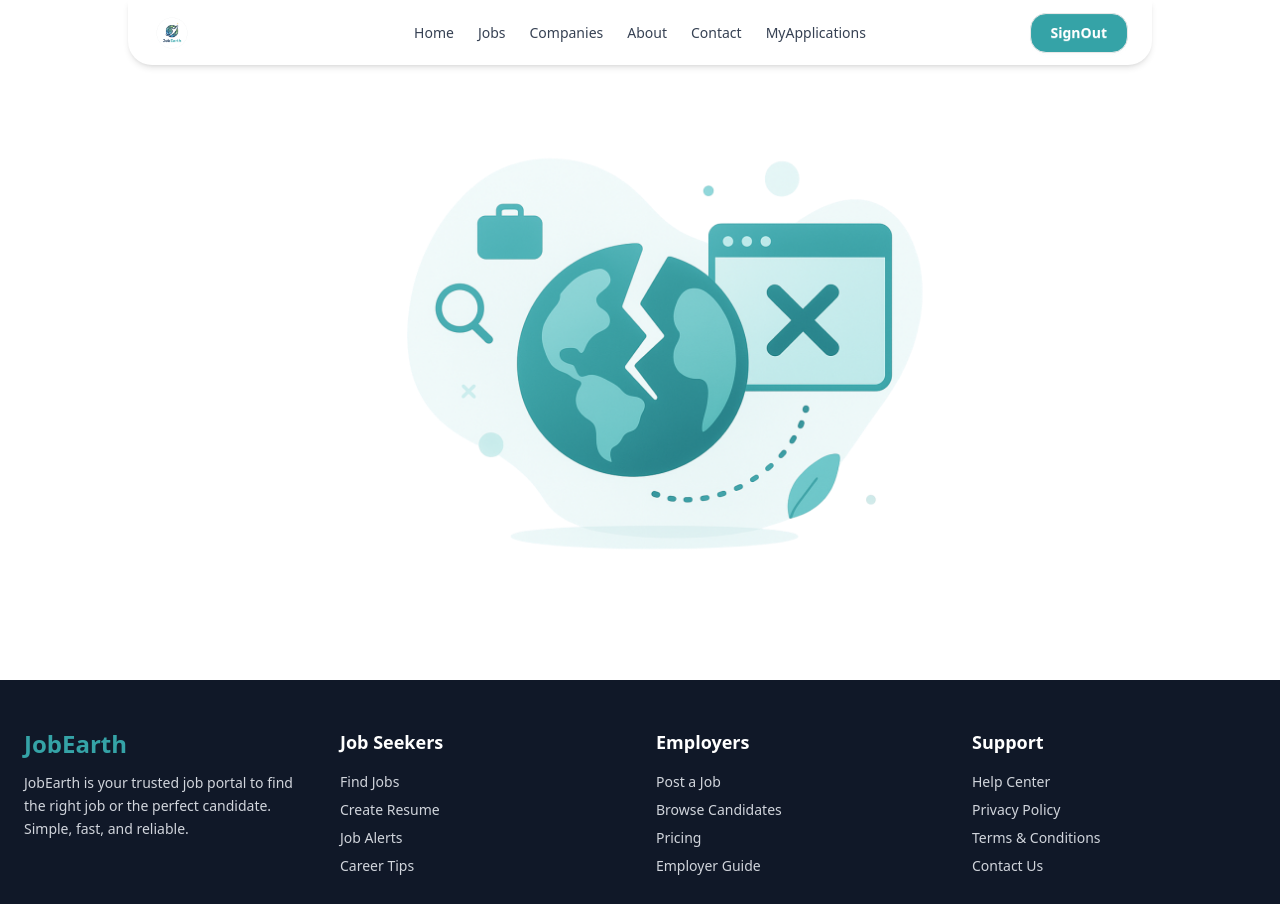
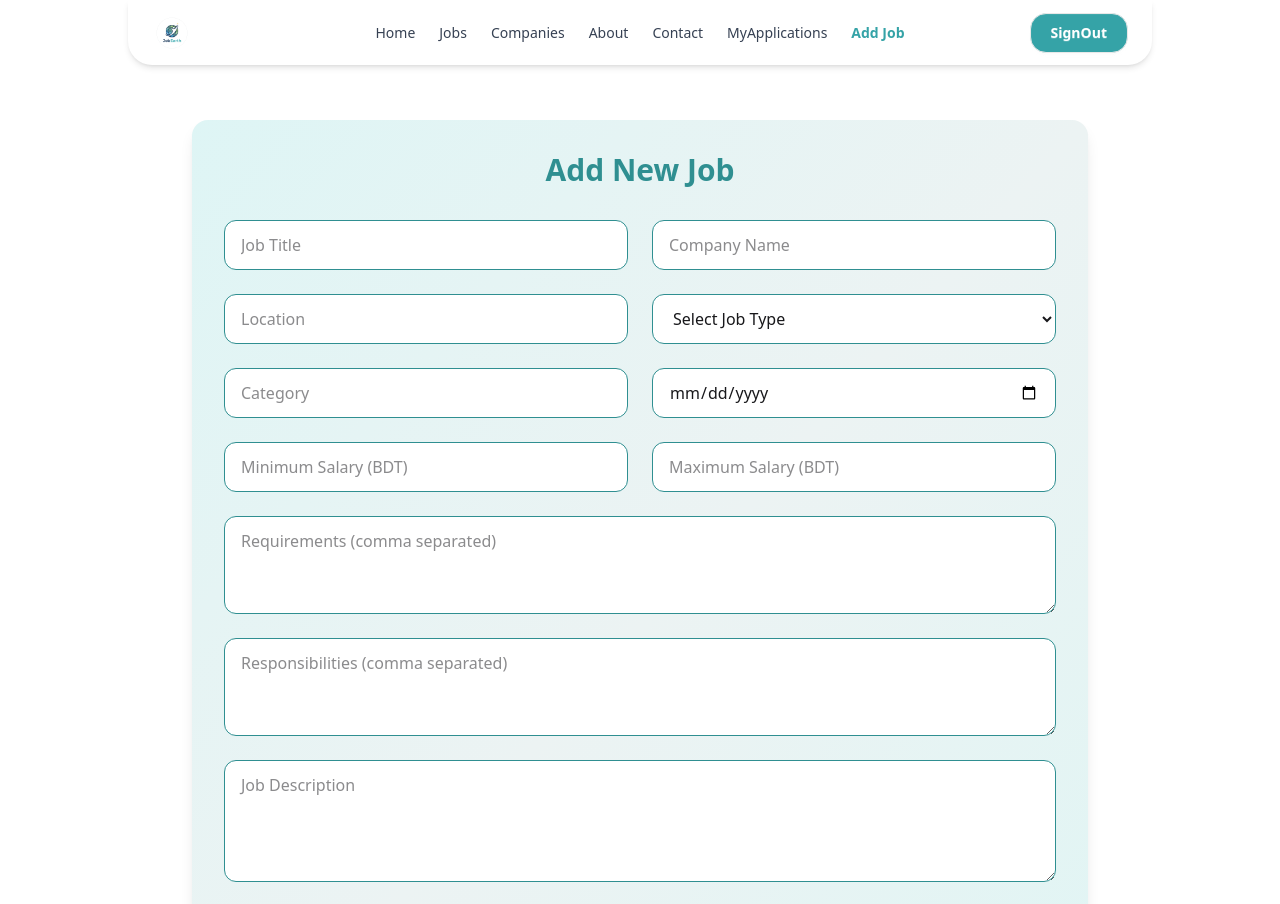
Before and after one commit to rakibul263/JobEarth, a React (Vite) app: page /addJob in a window 1280 px wide. Shown: the top 904 px of the page. Built offline with nearby package versions, Linux system fonts and the light colour scheme; no server answers; sample sign-in values are in the browser's storage.

Commit message:
add Job Options

```diff
--- /dev/null
+++ b/src/pages/AddJob/AddJob.css
@@ -0,0 +1,14 @@
+.input-field {
+  width: 100%;
+  padding: 12px 16px;
+  border: 1px solid #2f8f91;
+  border-radius: 12px;
+  background-color: #ffffff;
+  outline: none;
+  font-size: 16px;
+}
+
+.input-field:focus {
+  border-color: #2f8f91;
+  box-shadow: 0 0 0 2px rgba(47, 143, 145, 0.3);
+}
--- /dev/null
+++ b/src/pages/AddJob/AddJob.jsx
@@ -0,0 +1,154 @@
+import React from "react";
+import "./AddJob.css";
+
+const AddJob = () => {
+  const handleSubmit = (e) => {
+    e.preventDefault();
+    const form = e.target;
+
+    const jobData = {
+      title: form.title.value,
+      location: form.location.value,
+      jobType: form.jobType.value,
+      category: form.category.value,
+      applicationDeadline: form.deadline.value,
+      salaryRange: {
+        min: Number(form.minSalary.value),
+        max: Number(form.maxSalary.value),
+        currency: "bdt",
+      },
+      description: form.description.value,
+      company: form.company.value,
+      requirements: form.requirements.value.split(","),
+      responsibilities: form.responsibilities.value.split(","),
+      hr_name: form.hrName.value,
+      hr_email: form.hrEmail.value,
+      company_logo: form.logo.value,
+      status: "active",
+    };
+
+    console.log(jobData);
+  };
+
+  return (
+    <div className="min-h-screen  flex items-center justify-center py-10 ">
+      <div className="w-full max-w-4xl bg-white rounded-2xl shadow-lg p-8 bg-gradient-to-br from-[#def5f5] via-[#ecf3f3] to-[#DFF5F4]">
+        <h2 className="text-3xl font-bold text-center text-[#2f8f91] mb-8">
+          Add New Job
+        </h2>
+
+        <form
+          onSubmit={handleSubmit}
+          className="grid grid-cols-1 md:grid-cols-2 gap-6"
+        >
+          <input
+            type="text"
+            name="title"
+            placeholder="Job Title"
+            className="input-field"
+            required
+          />
+
+          <input
+            type="text"
+            name="company"
+            placeholder="Company Name"
+            className="input-field"
+            required
+          />
+
+          <input
+            type="text"
+            name="location"
+            placeholder="Location"
+            className="input-field"
+            required
+          />
+
+          <select name="jobType" className="input-field">
+            <option value="">Select Job Type</option>
+            <option value="Remote">Remote</option>
+            <option value="Hybrid">Hybrid</option>
+            <option value="Onsite">Onsite</option>
+          </select>
+
+          <input
+            type="text"
+            name="category"
+            placeholder="Category"
+            className="input-field"
+          />
+
+          <input type="date" name="deadline" className="input-field" required />
+
+          <input
+            type="number"
+            name="minSalary"
+            placeholder="Minimum Salary (BDT)"
+            className="input-field"
+            required
+          />
+
+          <input
+            type="number"
+            name="maxSalary"
+            placeholder="Maximum Salary (BDT)"
+            className="input-field"
+            required
+          />
+
+          <textarea
+            name="requirements"
+            placeholder="Requirements (comma separated)"
+            className="input-field md:col-span-2"
+            rows="3"
+          />
+
+          <textarea
+            name="responsibilities"
+            placeholder="Responsibilities (comma separated)"
+            className="input-field md:col-span-2"
+            rows="3"
+          />
+
+          <textarea
+            name="description"
+            placeholder="Job Description"
+            className="input-field md:col-span-2"
+            rows="4"
+          />
+
+          <input
+            type="text"
+            name="hrName"
+            placeholder="HR Name"
+            className="input-field"
+          />
+
+          <input
+            type="email"
+            name="hrEmail"
+            placeholder="HR Email"
+            className="input-field"
+          />
+
+          <input
+            type="text"
+            name="logo"
+            placeholder="Company Logo URL"
+            className="input-field md:col-span-2"
+          />
+
+          <button
+            type="submit"
+            className="md:col-span-2 bg-[#2f8f91] hover:bg-[#257678] text-white font-semibold py-3 rounded-xl transition duration-300"
+          >
+            Add Job
+          </button>
+        </form>
+      </div>
+    </div>
+  );
+};
+
+export default AddJob;
--- a/src/pages/Home/Home.jsx
+++ b/src/pages/Home/Home.jsx
@@ -6,7 +6,7 @@ const Home = () => {
   const [jobs, setJobs] = useState([]);
 
   useEffect(() => {
-    fetch("https://job-earth-server.vercel.app/jobs")
+    fetch("http://localhost:3000/jobs")
       .then((res) => {
         if (!res.ok) {
           throw new Error(`Failed to fetch jobs: ${res.status}`);
--- a/src/pages/JobApply/JobApply.jsx
+++ b/src/pages/JobApply/JobApply.jsx
@@ -20,7 +20,7 @@ const JobApply = () => {
     };
 
     axios
-      .post("https://job-earth-server.vercel.app/applications", application)
+      .post("http://localhost:3000/applications", application)
       .then(() => toast.success("Submit Successful"))
       .catch((err) => toast.error("Something is wrong."));
   };
--- a/src/pages/Login/Login.jsx
+++ b/src/pages/Login/Login.jsx
@@ -47,6 +47,7 @@ const Login = () => {
               <input
                 type="email"
                 name="email"
+                placeholder="Enter Your Email Address"
                 required
                 className="w-full mt-1 px-4 py-2 border rounded-lg"
               />
@@ -57,6 +58,7 @@ const Login = () => {
               <input
                 type="password"
                 name="password"
+                placeholder="Enter Your Password"
                 required
                 className="w-full mt-1 px-4 py-2 border rounded-lg"
               />
--- a/src/pages/MyApplications/MyApplications.jsx
+++ b/src/pages/MyApplications/MyApplications.jsx
@@ -6,7 +6,7 @@ const MyApplications = () => {
   const [applications, setApplications] = useState([]);
 
   useEffect(() => {
-    fetch("https://job-earth-server.vercel.app/applications")
+    fetch("http://localhost:3000/applications")
       .then((res) => {
         if (!res.ok) throw new Error("Failed to fetch applications");
         return res.json();
--- a/src/pages/shared/Navbar.jsx
+++ b/src/pages/shared/Navbar.jsx
@@ -79,6 +79,7 @@ const Navbar = () => {
           Contact
         </NavLink>
       </li>
+      {/* for applicant */}
       {user && (
         <li>
           <NavLink
@@ -91,6 +92,23 @@ const Navbar = () => {
             }
           >
             MyApplications
+          </NavLink>
+        </li>
+      )}
+
+      {/* for recruiter */}
+      {user && (
+        <li>
+          <NavLink
+            to="/addJob"
+            onClick={() => setMenuOpen(false)}
+            className={({ isActive }) =>
+              isActive
+                ? "text-[#35A3A7] font-semibold"
+                : "text-gray-700 hover:text-[#35A3A7] transition-colors"
+            }
+          >
+            Add Job
           </NavLink>
         </li>
       )}
--- a/src/router/Router.jsx
+++ b/src/router/Router.jsx
@@ -10,6 +10,7 @@ import JobApply from "../pages/JobApply/JobApply";
 import MyApplications from "../pages/MyApplications/MyApplications";
 import ContactPage from "../pages/Contact/ContactPage";
 import AboutPage from "../pages/About/AboutPage";
+import AddJob from "../pages/AddJob/AddJob";
 
 const router = createBrowserRouter([
   {
@@ -29,12 +30,20 @@ const router = createBrowserRouter([
         Component: Login,
       },
       {
+        path: "addJob",
+        element: (
+          <PrivateRoute>
+            <AddJob></AddJob>
+          </PrivateRoute>
+        ),
+      },
+      {
         path: "jobs/:id",
         Component: JobDetails,
         loader: async ({ params }) => {
           try {
             const response = await fetch(
-              `https://job-earth-server.vercel.app/jobs/${params.id}`
+              `http://localhost:3000/jobs/${params.id}`
             );
             if (!response.ok) {
               throw new Response("Job not found", { status: response.status });
```
Also changed, not shown: 1 other file (tests, documents, lock files or other folders).
